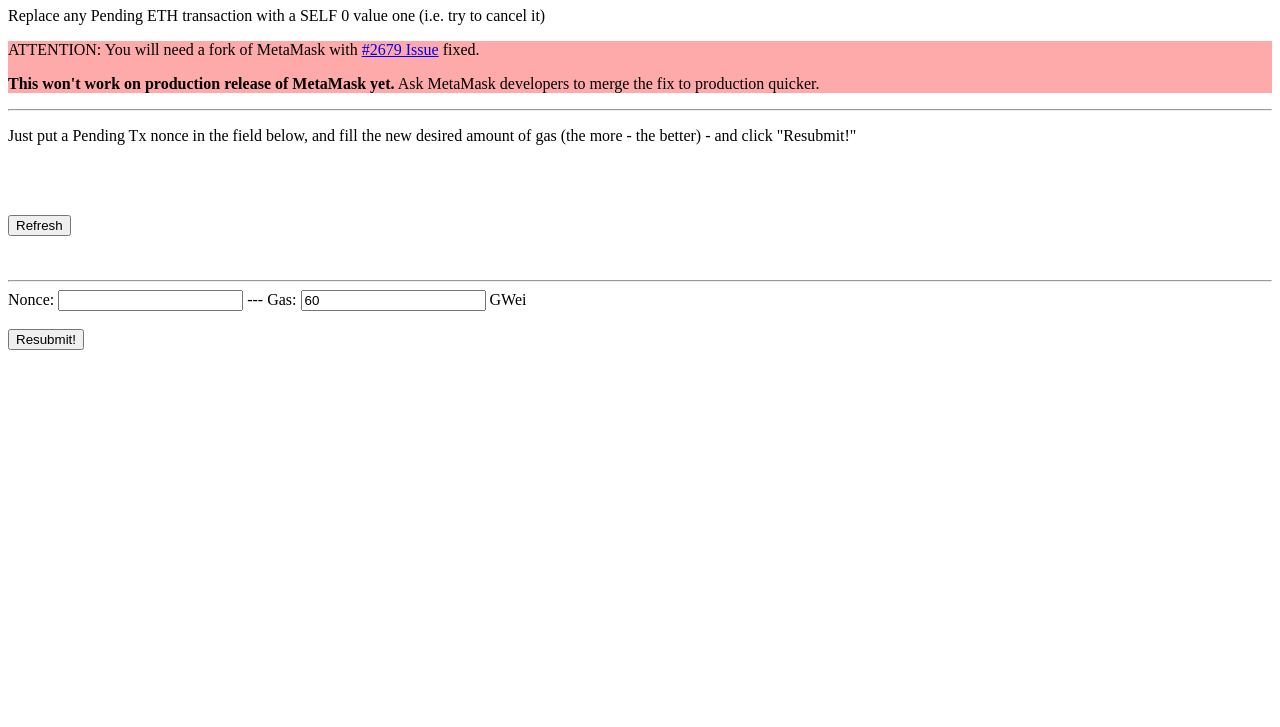
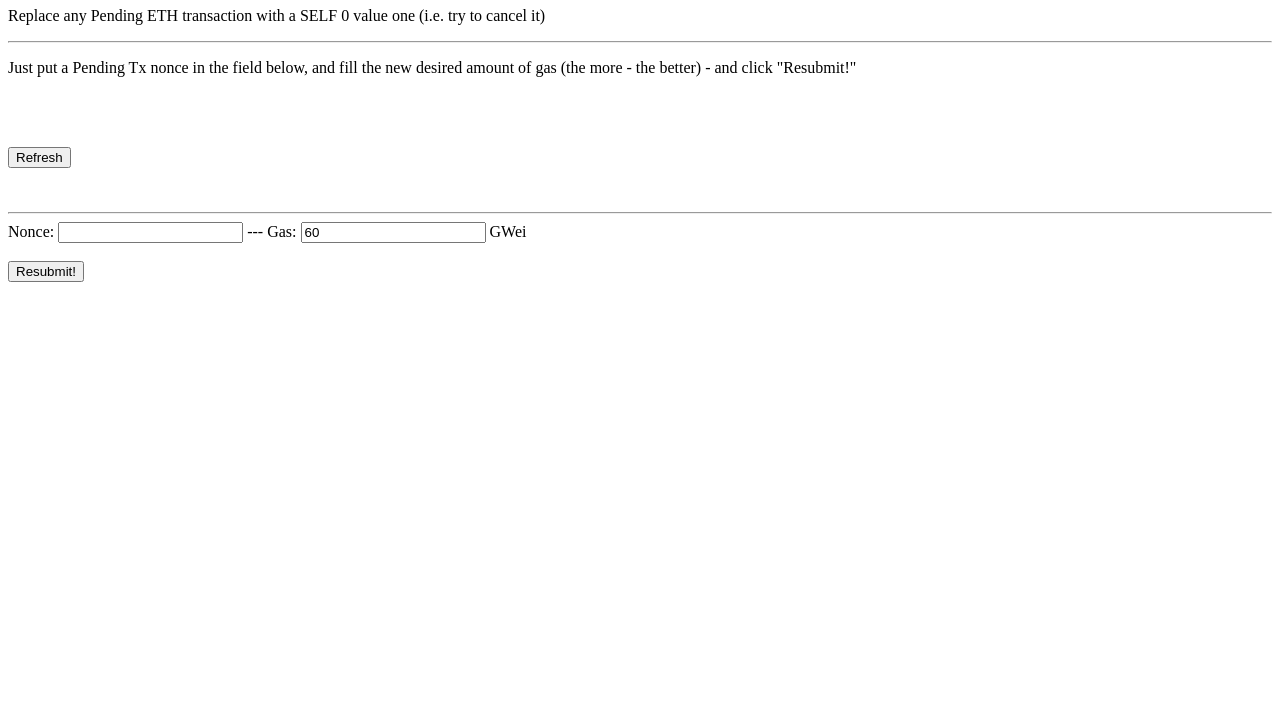
Before and after one commit to vicnaum/ethresubmit, a plain HTML site: page index.html in a window 1280 px wide. Shown: the part 73-800 px from the top of the page. Drawn offline with Linux system fonts and the light colour scheme.

Commit message:
Update index.html

```diff
--- a/index.html
+++ b/index.html
@@ -8,10 +8,6 @@ ETH Transaction Replace/Resubmit
 <body>
 <h1>ETH Replacer</h1>
 <p>Replace any Pending ETH transaction with a SELF 0 value one (i.e. try to cancel it)</p>
-<div style="background: #FAA">
-<p>ATTENTION: You will need a fork of MetaMask with <a href="https://github.com/MetaMask/metamask-extension/pull/2679">#2679 Issue</a> fixed.</p>
-<p><strong>This won't work on production release of MetaMask yet.</strong>  Ask MetaMask developers to merge the fix to production quicker.</p>
-</div>
 <hr/>
 <p>Just put a Pending Tx nonce in the field below, and fill the new desired amount of gas (the more - the better) - and click "Resubmit!"</p>
 <br/><br/><br/>
```
